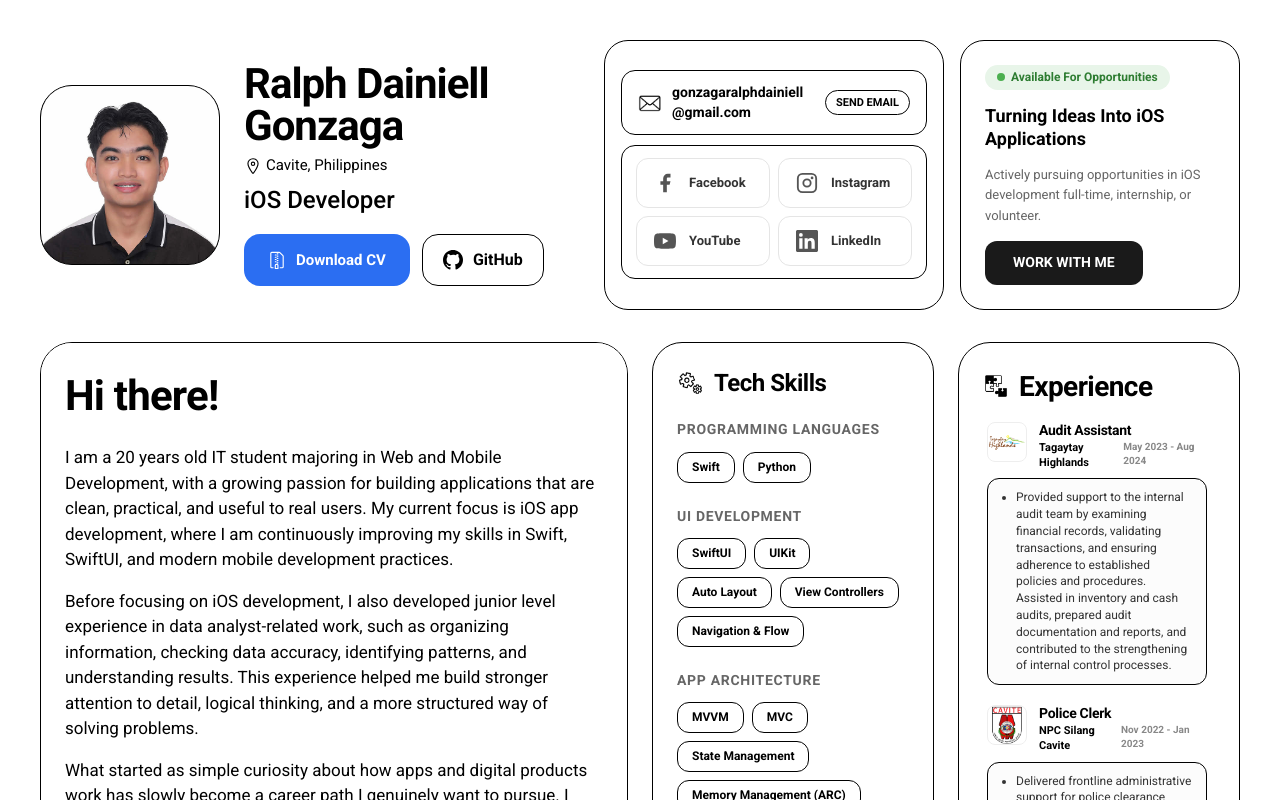
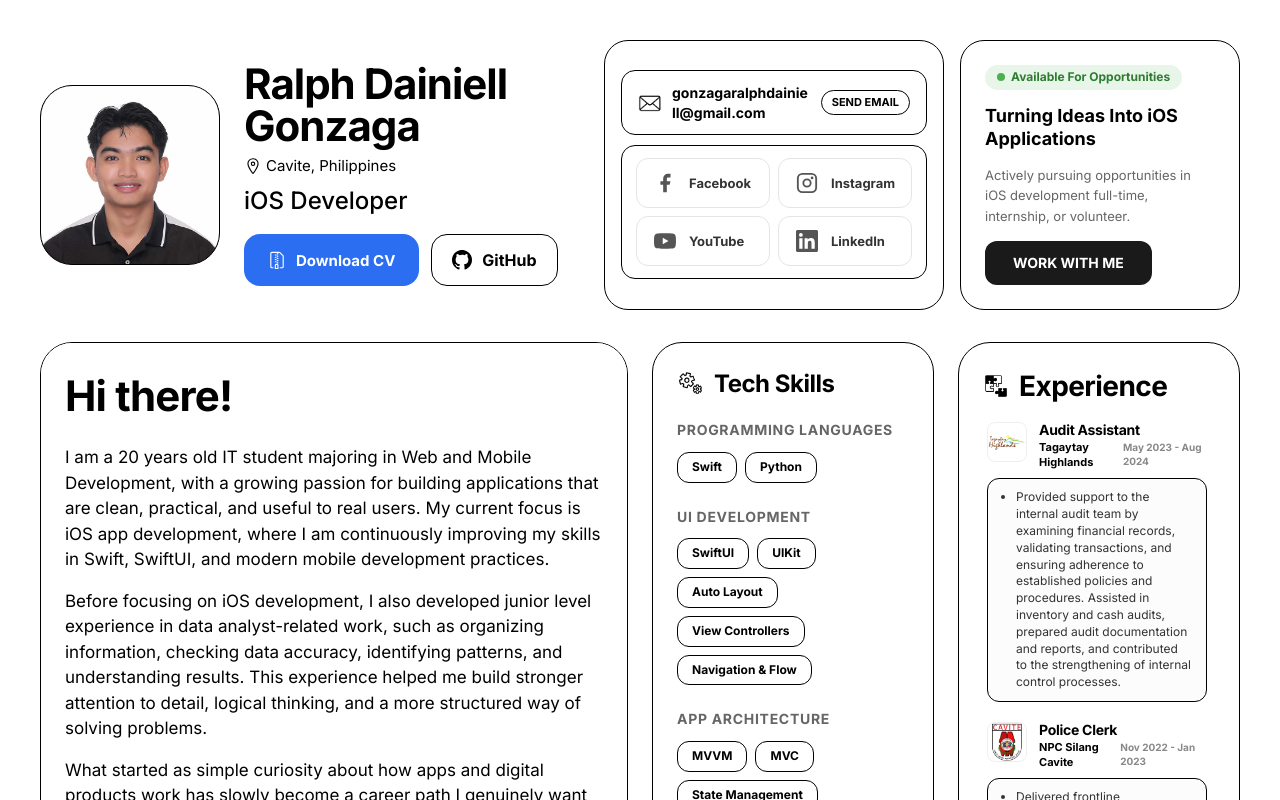
Before and after one commit to Valiantic/Ralph-Dainiell, a Next.js app: page / in a window 1280 px wide. Shown: the top 800 px of the page. Built offline with nearby package versions, Linux system fonts and the light colour scheme.

Commit message:
fontspromises

```diff
--- a/app/layout.tsx
+++ b/app/layout.tsx
@@ -1,9 +1,8 @@
 import type { Metadata } from "next";
-import { Roboto } from "next/font/google";
+import { Inter } from "next/font/google";
 import "./globals.css";
 
-const roboto = Roboto({
-  variable: "--font-roboto",
+const inter = Inter({
   subsets: ["latin"],
   weight: ["400", "500", "700"],
 });
@@ -25,7 +24,7 @@
 }) {
   return (
     <html lang="en">
-      <body className={`${roboto.variable} antialiased`}>
+      <body className={`${inter.className} antialiased`}>
         {children}
 
         <div id="modal-root"></div>
```
